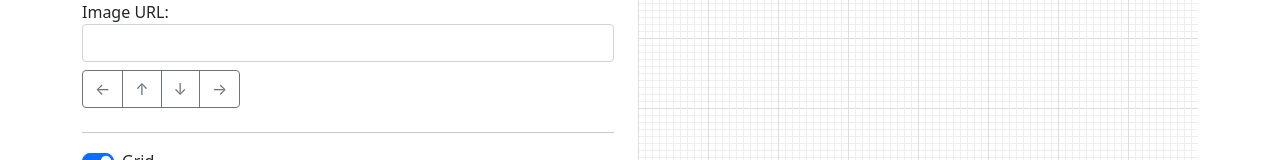
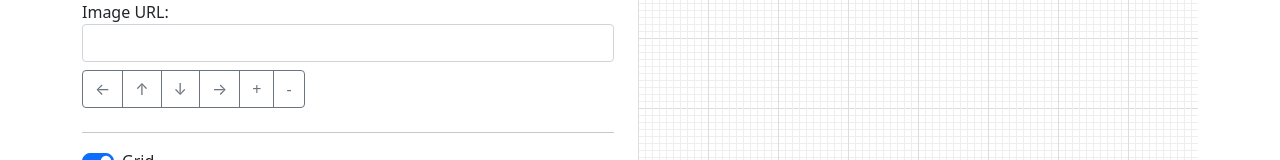
Before and after one commit to monman53/exstitch, a React (Create React App) app: page / in a window 1280 px wide. Shown: the part 314-474 px from the top of the page. Built offline with nearby package versions, Linux system fonts and the light colour scheme.

Commit message:
#5 Imprement background image scale change

```diff
--- a/src/Background.tsx
+++ b/src/Background.tsx
@@ -6,6 +6,7 @@ export interface BackgroundStateType {
   image: HTMLImageElement,
   x: number,
   y: number,
+  p: number
 };
 
 export const initBackgroundState: BackgroundStateType = {
@@ -13,6 +14,7 @@ export const initBackgroundState: BackgroundStateType = {
   image: new Image(),
   x: 0,
   y: 0,
+  p: 1
 }
 
 export function BackgroundCanvas() {
@@ -31,9 +33,10 @@ export function BackgroundCanvas() {
     const height = state.cloth.nh * state.cloth.dh;
     const width = state.cloth.nw * state.cloth.dw;
     ctx.clearRect(0, 0, width, height);
-    ctx.globalAlpha = 0.4;
+    // Set background transparency
+    ctx.globalAlpha = 0.6;
     if (state.background.image instanceof Image) {
-      ctx.drawImage(state.background.image, state.background.x, state.background.y)
+      ctx.drawImage(state.background.image, state.background.x, state.background.y, state.background.image.naturalWidth*state.background.p, state.background.image.naturalHeight*state.background.p)
     }
   }
 
@@ -83,6 +86,15 @@ export function ImageURL() {
     }
   }
 
+  // change image scale by setting percentage
+  const scaleChange = (dp: number) => {
+    return () => {
+      let background = state.background;
+      background.p += dp;
+      setState({ ...state, background: background });
+    }
+  }
+
   return (
     <div>
       Image URL: <input className="form-control" type="text" value={state.background.imageURL} onChange={handleImageURLChange} />
@@ -91,6 +103,8 @@ export function ImageURL() {
         <button className="btn btn-outline-secondary" onClick={handlePositionChange(0, -1)}>↑</button>
         <button className="btn btn-outline-secondary" onClick={handlePositionChange(0, 1)}>↓</button>
         <button className="btn btn-outline-secondary" onClick={handlePositionChange(1, 0)}>→</button>
+        <button className="btn btn-outline-secondary" onClick={scaleChange(0.01)}>+</button>
+        <button className="btn btn-outline-secondary" onClick={scaleChange(-0.01)}>-</button>
       </div>
     </div>
   );
```
